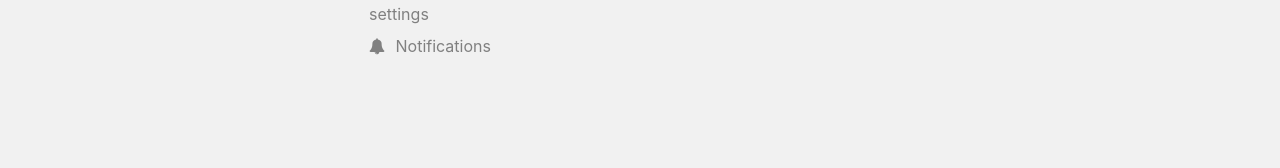
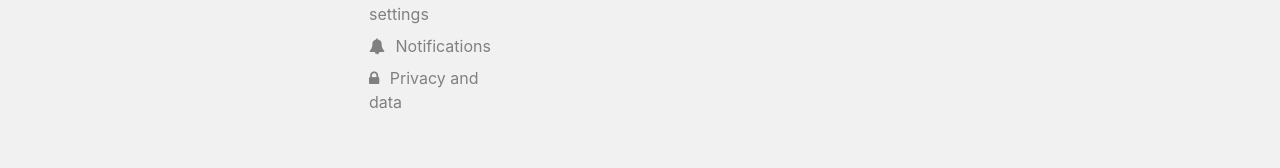
Before and after one commit to nadaabdelmaboud/Phantom, a Vue app in the folder client/: page /settings/account-settings in a window 1280 px wide. Shown: the part 168-336 px from the top of the page. Built offline with nearby package versions, Linux system fonts and the light colour scheme.

Commit message:
Edit: settings side bar

```diff
--- /dev/null
+++ b/client/src/components/UserSettings/AccountSettings.vue
@@ -0,0 +1,9 @@
+<template>
+  <div></div>
+</template>
+
+<script>
+export default {};
+</script>
+
+<style lang="scss" scoped></style>
--- a/client/src/components/UserSettings/EditProfileSideBar.vue
+++ b/client/src/components/UserSettings/EditProfileSideBar.vue
@@ -17,6 +17,12 @@
         <i class="fa fa-bell"></i>
         <router-link to="/settings/notifications" exact id="notifications">
           Notifications</router-link
+        >
+      </li>
+      <li>
+        <i class="fa fa-lock"></i>
+        <router-link to="/settings/privacy" exact id="privacy">
+          Privacy and data</router-link
         >
       </li>
     </ul>
--- /dev/null
+++ b/client/src/components/UserSettings/NotificationsSettings.vue
@@ -0,0 +1,9 @@
+<template>
+  <div></div>
+</template>
+
+<script>
+export default {};
+</script>
+
+<style lang="scss" scoped></style>
--- /dev/null
+++ b/client/src/components/UserSettings/PrivacySettings.vue
@@ -0,0 +1,9 @@
+<template>
+  <div></div>
+</template>
+
+<script>
+export default {};
+</script>
+
+<style lang="scss" scoped></style>
--- a/client/src/router/index.js
+++ b/client/src/router/index.js
@@ -13,6 +13,9 @@ import UserBoards from "../views/UserBoards";
 import UserPins from "../views/UserPins";
 import EditProfile from "../views/EditProfile";
 import EditProfileSettings from "../components/UserSettings/EditProfileSettings";
+import AccountSettings from "../components/UserSettings/AccountSettings";
+import NotificationsSettings from "../components/UserSettings/NotificationsSettings";
+import PrivacySettings from "../components/UserSettings/PrivacySettings";
 import EmailConfirm from "../views/SignUpPopUps/EmailConfirm";
 import ForgetPassword from "../views/ForgetPassword.vue";
 import ResetPassword from "../views/ResetPassword.vue";
@@ -75,11 +78,18 @@ const routes = [
           },
           {
             path: "/settings/account-settings",
-            name: "AccountSettings"
+            name: "AccountSettings",
+            component: AccountSettings
           },
           {
             path: "/settings/notifications",
-            name: "Notifications"
+            name: "Notifications",
+            component: NotificationsSettings
+          },
+          {
+            path: "/settings/privacy",
+            name: "Privacy",
+            component: PrivacySettings
           }
         ]
       }
```
